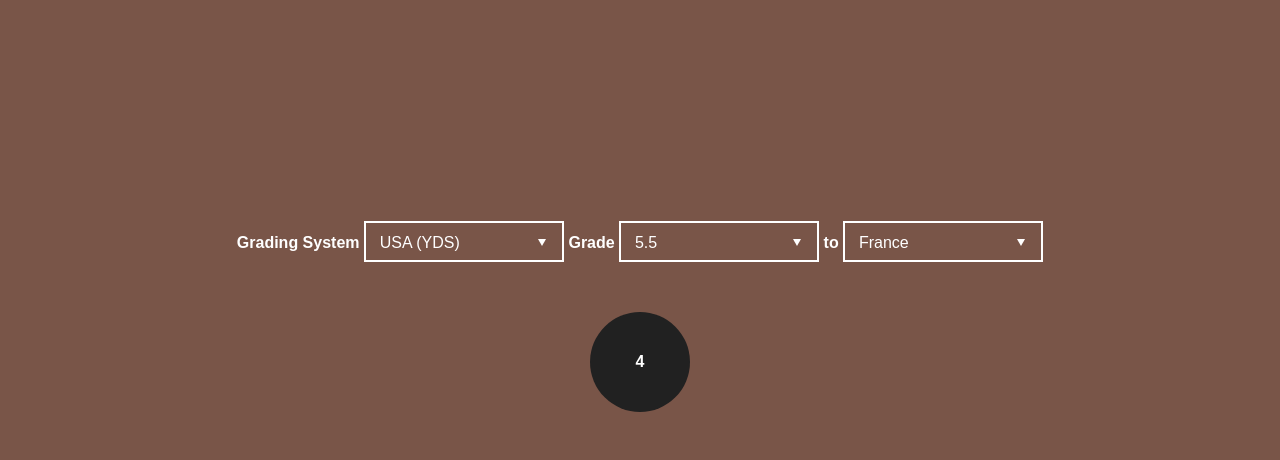
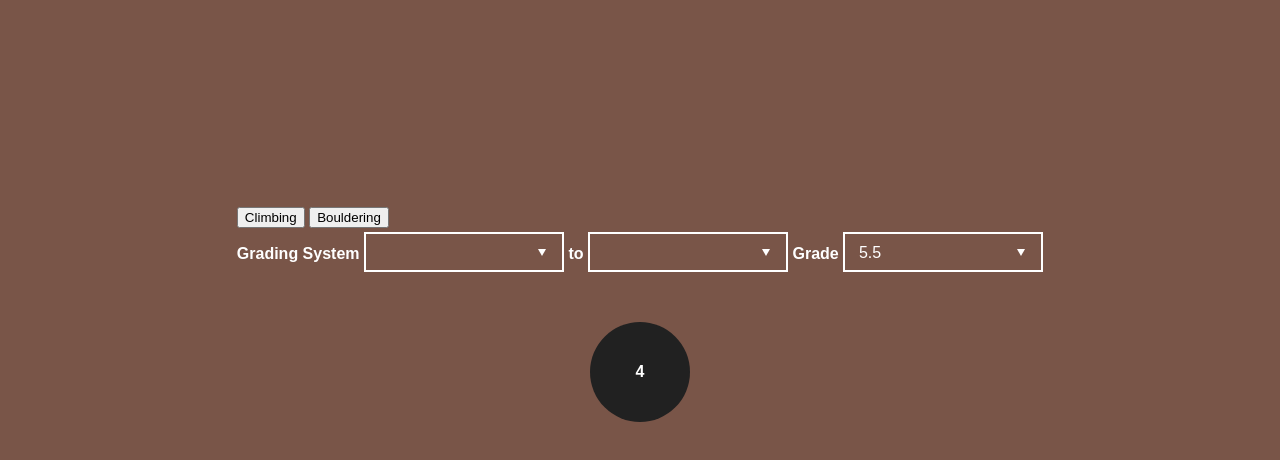
Before and after one commit to Granze/cliffhanger, a website: page app/index.html in a window 1280 px wide. Shown: the part 158-618 px from the top of the page. Drawn offline with Linux system fonts and the light colour scheme.

Commit message:
add grading type buttons and remove pre filled options

```diff
--- a/app/index.html
+++ b/app/index.html
@@ -46,16 +46,18 @@
       <div class="content">
 
         <div id="select">
+          <div id="grade-type">
+            <button id="climbing-grades">Climbing</button>
+            <button id="bouldering-grades">Bouldering</button>
+          </div>
           <label for="input-system">Grading System</label>
           <div class="custom-select">
-            <select name="input-system" id="input-system">
-              <option value="0">USA (YDS)</option>
-              <option value="1">France</option>
-              <option value="2">Australia</option>
-              <option value="3">South Africa</option>
-              <option value="4">Germany (UIAA)</option>
-              <option value="5">United Kingdom</option>
-            </select>
+            <select name="input-system" id="input-system"></select>
+          </div>
+
+          <label for="output-system">to</label>
+          <div class="custom-select">
+            <select name="output-system" id="output-system"></select>
           </div>
 
           <label for="origin">Grade</label>
@@ -63,17 +65,6 @@
             <select name="grades" id="origin"></select>
           </div>
 
-          <label for="output-system">to</label>
-          <div class="custom-select">
-            <select name="output-system" id="output-system">
-              <option value="0">USA (YDS)</option>
-              <option value="1">France</option>
-              <option value="2">Australia</option>
-              <option value="3">South Africa</option>
-              <option value="4">Germany (UIAA)</option>
-              <option value="5">United Kingdom</option>
-            </select>
-          </div>
           <div id="converted"></div>
         </div>
       </div>
```
